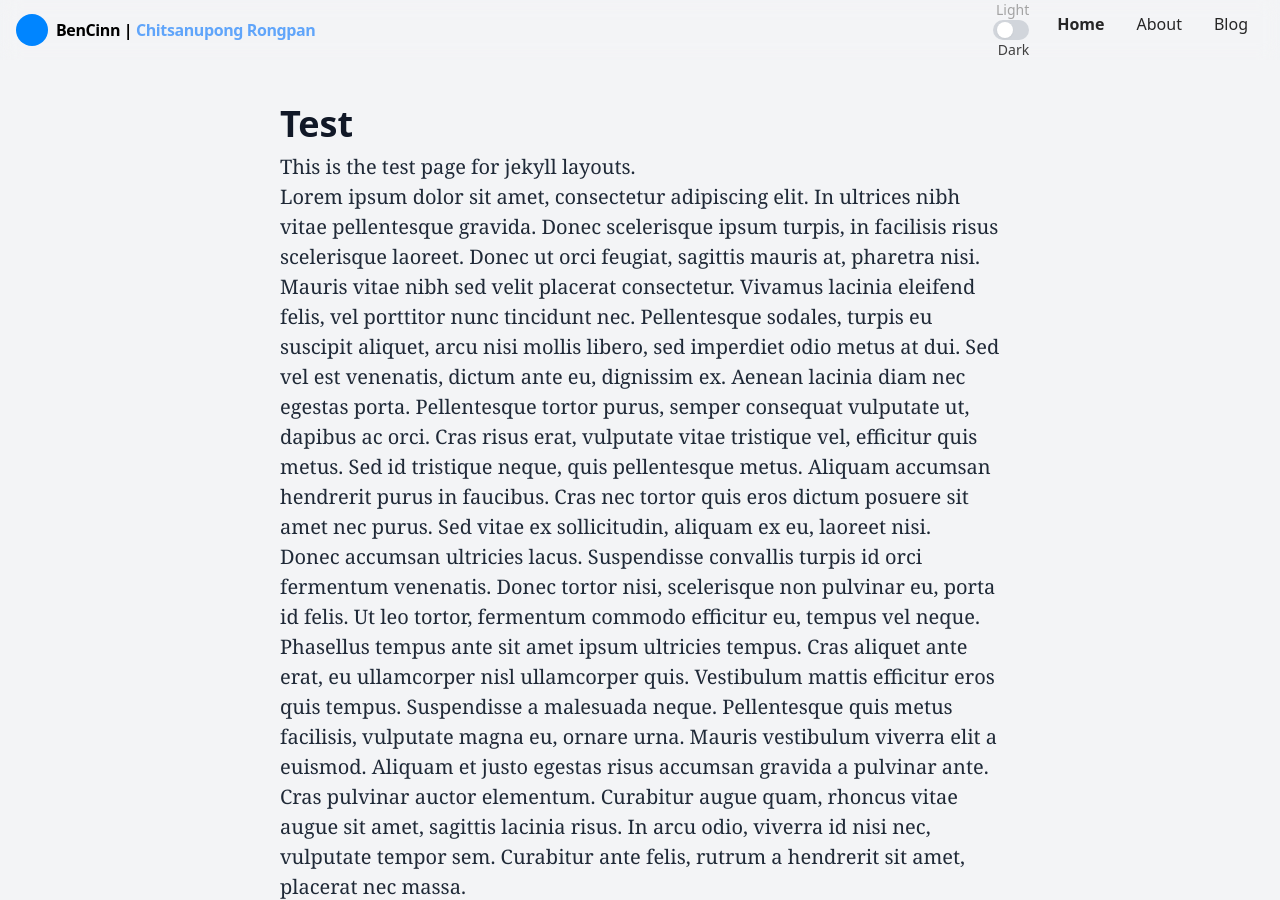
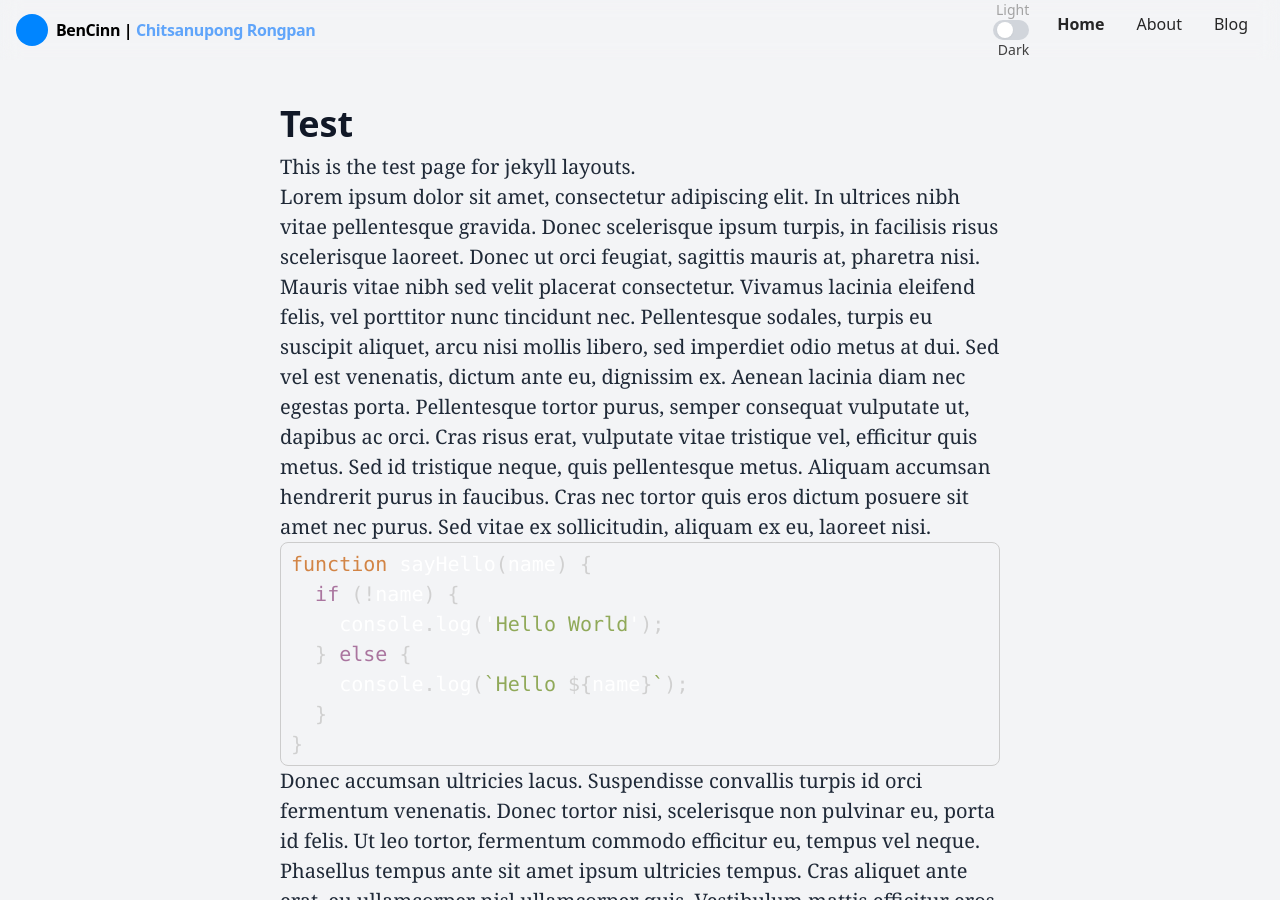
Before and after one commit to BenCinn/BenCinn.github.io, a Jekyll site: the page built from _posts/2022-04-02-test.md, in a window 1280 px wide and 900 px high. Built offline with Jekyll 4.4.1, drawn with Linux system fonts in a browser that asks for light colours.

Commit message:
Test syntax highlight

````diff
--- a/_posts/2022-04-02-test.md
+++ b/_posts/2022-04-02-test.md
@@ -6,6 +6,16 @@ title: Test
 This is the test page for jekyll layouts.
 
 Lorem ipsum dolor sit amet, consectetur adipiscing elit. In ultrices nibh vitae pellentesque gravida. Donec scelerisque ipsum turpis, in facilisis risus scelerisque laoreet. Donec ut orci feugiat, sagittis mauris at, pharetra nisi. Mauris vitae nibh sed velit placerat consectetur. Vivamus lacinia eleifend felis, vel porttitor nunc tincidunt nec. Pellentesque sodales, turpis eu suscipit aliquet, arcu nisi mollis libero, sed imperdiet odio metus at dui. Sed vel est venenatis, dictum ante eu, dignissim ex. Aenean lacinia diam nec egestas porta. Pellentesque tortor purus, semper consequat vulputate ut, dapibus ac orci. Cras risus erat, vulputate vitae tristique vel, efficitur quis metus. Sed id tristique neque, quis pellentesque metus. Aliquam accumsan hendrerit purus in faucibus. Cras nec tortor quis eros dictum posuere sit amet nec purus. Sed vitae ex sollicitudin, aliquam ex eu, laoreet nisi.
+
+``` javascript
+function sayHello(name) {
+  if (!name) {
+    console.log('Hello World');
+  } else {
+    console.log(`Hello ${name}`);
+  }
+}
+```
 
 Donec accumsan ultricies lacus. Suspendisse convallis turpis id orci fermentum venenatis. Donec tortor nisi, scelerisque non pulvinar eu, porta id felis. Ut leo tortor, fermentum commodo efficitur eu, tempus vel neque. Phasellus tempus ante sit amet ipsum ultricies tempus. Cras aliquet ante erat, eu ullamcorper nisl ullamcorper quis. Vestibulum mattis efficitur eros quis tempus. Suspendisse a malesuada neque. Pellentesque quis metus facilisis, vulputate magna eu, ornare urna. Mauris vestibulum viverra elit a euismod. Aliquam et justo egestas risus accumsan gravida a pulvinar ante. Cras pulvinar auctor elementum. Curabitur augue quam, rhoncus vitae augue sit amet, sagittis lacinia risus. In arcu odio, viverra id nisi nec, vulputate tempor sem. Curabitur ante felis, rutrum a hendrerit sit amet, placerat nec massa.
 
````
